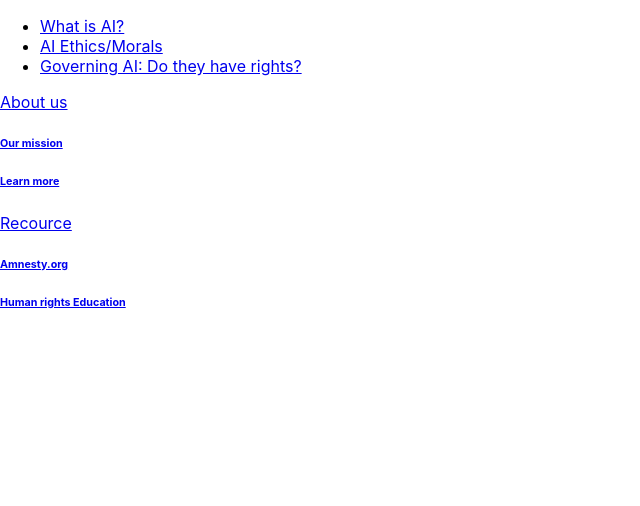
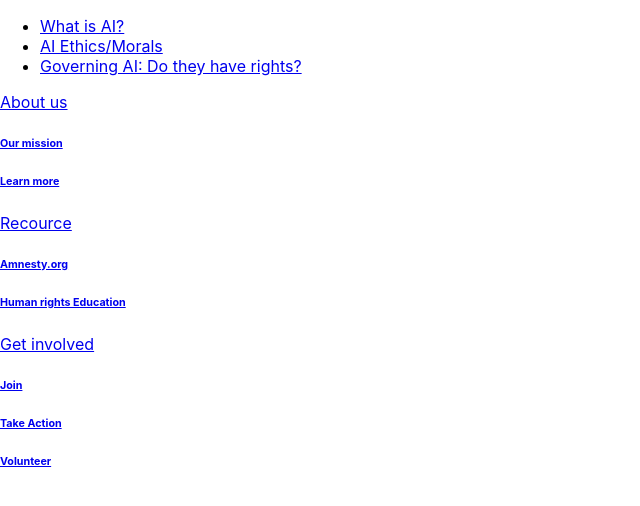
Before and after one commit to BladeKitana732/AI-Report, a React (Create React App) app in the folder ai-report/: page /ai-ethics in a window 1280 px wide. Shown: the top 506 px of the page, without its empty margins (0-640 px from the left). Built offline with nearby package versions, Linux system fonts and the light colour scheme.

Commit message:
added 3rd anchor tag with same format diff details

```diff
--- a/ai-report/src/components/Ethics.js
+++ b/ai-report/src/components/Ethics.js
@@ -19,6 +19,13 @@ export default class Ethics extends Component {
                                 <h6>Amnesty.org</h6>
                                 <h6>Human rights Education</h6>
                             </a>
+
+                            <a href="#0" class="item">
+                                <span>Get involved</span>
+                                <h6>Join</h6>
+                                <h6>Take Action</h6>
+                                <h6>Volunteer</h6>
+                            </a>
                         </div>
                     </div>
                 </footer>
```
